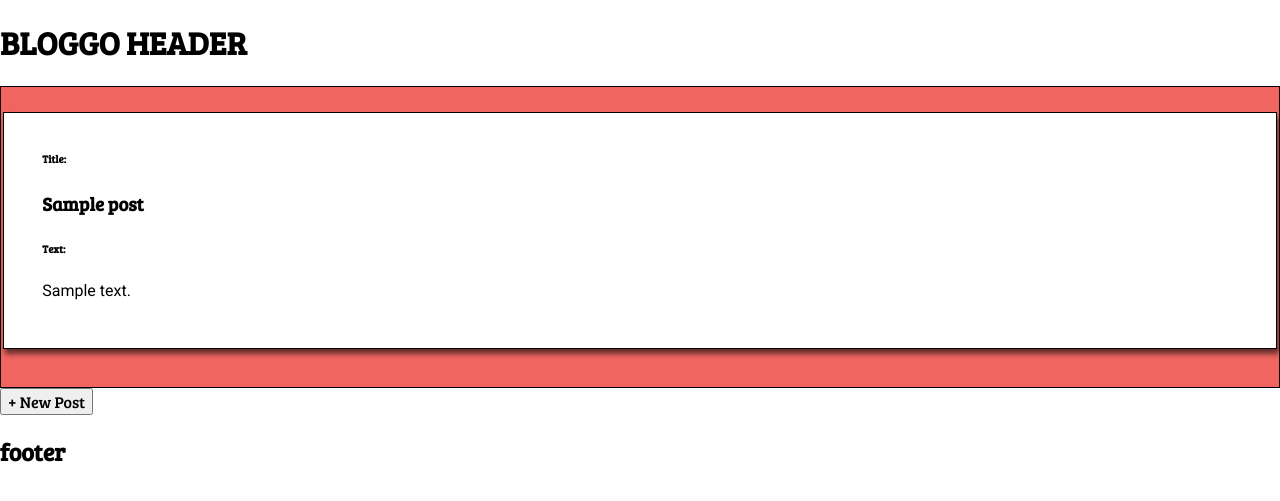
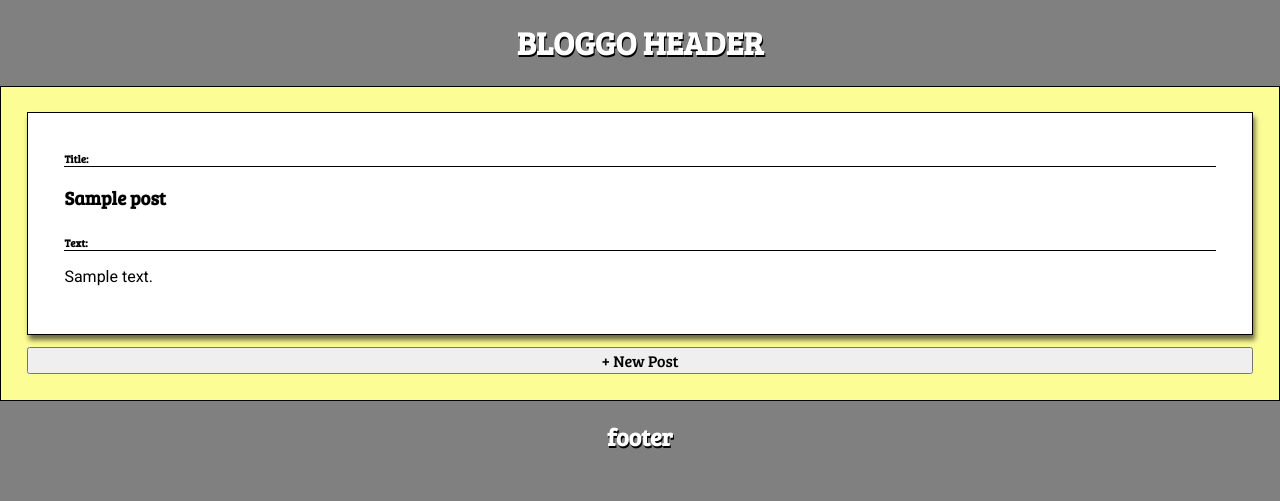
Before and after one commit to etfluent/Bloggo, a PHP site: page / in a window 1280 px wide. Shown: the top 501 px of the page. Run offline with PHP 8.4, Linux system fonts and the light colour scheme; tables that the repository leaves empty or names only in its code hold one stand-in row (values such as "Sample post"); data that the repository does not hold is empty.

Commit message:
more styles

```diff
--- a/includes/newpost_card.php
+++ b/includes/newpost_card.php
@@ -4,3 +4,6 @@
 		<h1>New Post</h1>
 	</div>
 </div>
+
+
+<!-- $query = "INSERT INTO myTable VALUES (DEFAULT,'Fname', 'Lname', 'Website')"; -->
--- a/includes/post_list.php
+++ b/includes/post_list.php
@@ -1,8 +1,5 @@
 <!-- Post List -->
 <?php
-// required headers
-// header("Access-Control-Allow-Origin: *");
-// header("Content-Type: application/json; charset=UTF-8");
 
 // include database and object files
 include("./config/database.php");
@@ -51,12 +48,14 @@ if ($num>0){
 
     // display HTML
     include('./includes/newpost_card.php');
-    echo '<div id="post_list">';
-    foreach ($posts_arr as $p){
+    echo '<div id="post_list"><div id="posts">';
+    // array_reverse to get most recent post
+    foreach (array_reverse($posts_arr) as $p){
         echo '<div class="post"><h6>Title:</h6><h3>' . $p["title"] . '</h3><h6>Text:</h6><p>' . $p["text"] . '<br><br></div>';
     }
     echo '</div>';
     include('./includes/newpost_button.php');
+    echo '</div>';
 }
 
 else{
--- a/styles/style.css
+++ b/styles/style.css
@@ -34,34 +34,53 @@ legend{color:inherit;display:table;max-width:100%;padding:0;white-space:normal}t
 ::-webkit-input-placeholder{color:inherit;opacity:0.54}
 ::-webkit-file-upload-button{-webkit-appearance:button;font:inherit}
 /* End extract */
-#post_list .post {
+header, footer {
+    text-shadow: 1px 2px #000000;
+	color: white;
+	height: 100%;
+}
+html {
+	background-color: gray;
+	text-align: center;
+}
+
+#posts {
+	display: flex;
+	flex-direction: column;
+}
+
+#posts .post {
+	text-align: left;
     background-color: white;
     display: block;
 	border: 1px solid black;
 	box-shadow: 2px 5px 5px rgba(10,10,10,.6);
 	padding: 1% 3% 1% 3%;
 	margin-bottom: 1%;
+	width: 100%;
 }
 
 #post_list {
-	display: block;
-	padding: 2% 2px;
-	background-color: #F06560;
+	display: flex;
+	flex-direction: column;
+	justify-content: center;
+	padding: 2% 2%;
+	background-color: #fdfd96;
 	border: 1px solid black;
 }
 
 #overlay {
-    position: fixed; /* Sit on top of the page content */
-    display: none; /* Hidden by default */
-    width: 100%; /* Full width (cover the whole page) */
-    height: 100%; /* Full height (cover the whole page) */
+    position: fixed;
+    display: none;
+    width: 100%;
+    height: 100%;
     top: 0;
     left: 0;
     right: 0;
     bottom: 0;
-    background-color: rgba(0,0,0,0.5); /* Black background with opacity */
-    z-index: 2; /* Specify a stack order in case you're using a different order for other elements */
-    cursor: pointer; /* Add a pointer on hover */
+    background-color: rgba(0,0,0,0.5);
+    z-index: 2;
+    cursor: pointer;
 }
 
 #card {
@@ -71,3 +90,8 @@ legend{color:inherit;display:table;max-width:100%;padding:0;white-space:normal}t
 	height: 80%;
 	width: 80%;
 }
+
+h6 {
+	margin-bottom: 2px;
+	border-bottom: 1px solid black;
+}
```
Also changed, not shown: includes/newpost_button.php (line endings or trailing spaces).
